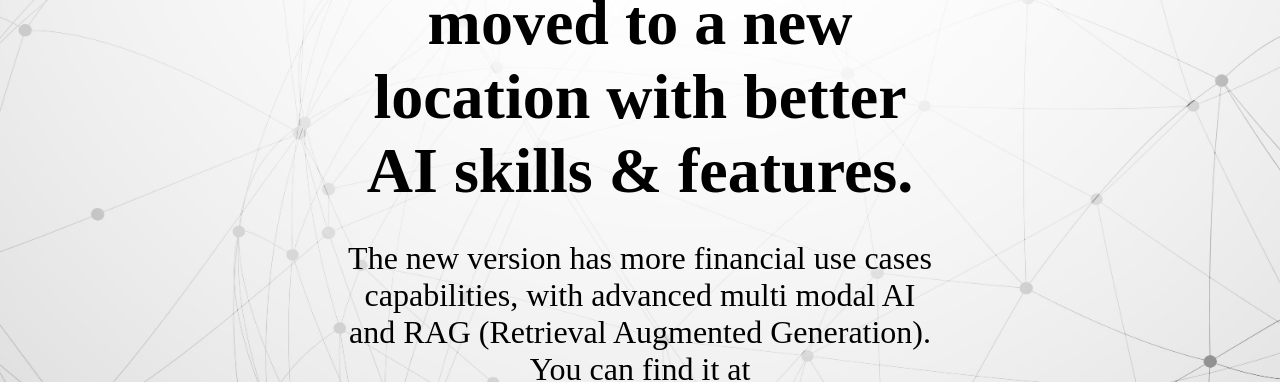
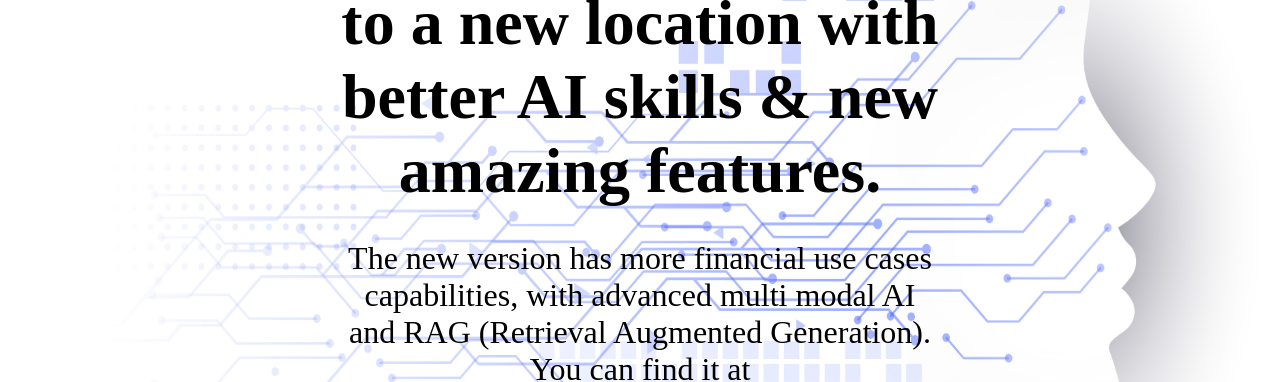
Before and after one commit to priyambodo-at-google/iamrich.bicarait.com-v3, a plain HTML site: page index.html in a window 1280 px wide. Shown: the part 226-608 px from the top of the page. Drawn offline with nearby package versions, Linux system fonts and the light colour scheme.

Commit message:
Doddi Priyambodo is committing PUSH

```diff
--- a/index.html
+++ b/index.html
@@ -57,13 +57,13 @@
 <body>
   <div class="container">
     <div class="content">
-      <h1>"<span style="color:blue;">I</span><span style="color:green;"> am</span><span style="color:red;"> Rich</span>" has been moved to a new location with better AI skills & features.</h1>
+      <h1>"<span style="color:blue;">I</span><span style="color:green;"> am</span><span style="color:red;"> Rich</span>"<a href="https://iamrich.priyambodo.com"> has been moved</a> to a new location with better AI skills & new amazing features.</h1>
       <p>The new version has more financial use cases capabilities, with advanced multi modal AI and RAG (Retrieval Augmented Generation). You can find it at <a href="https://iamrich.priyambodo.com">https://iamrich.priyambodo.com</a>.</p>
       <a href="https://iamrich.priyambodo.com" class="btn">Click here...</a>
             (it is still maintained by Doddi Priyambodo)
     </div>
     <div class="cloud">
-      <img src="image/background.jpg" alt="Cloud">
+      <img src="background.jpg" alt="Cloud">
     </div>
   </div>
   <script>
```
Also changed, not shown: 2 other files.
